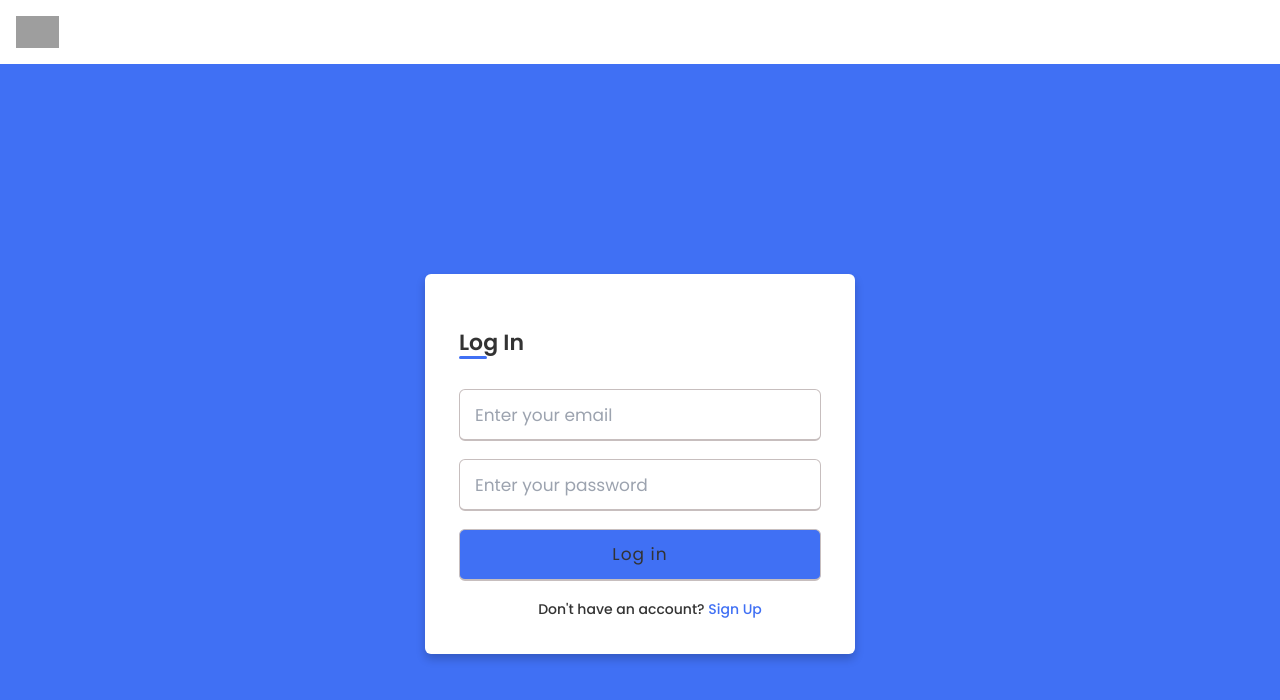
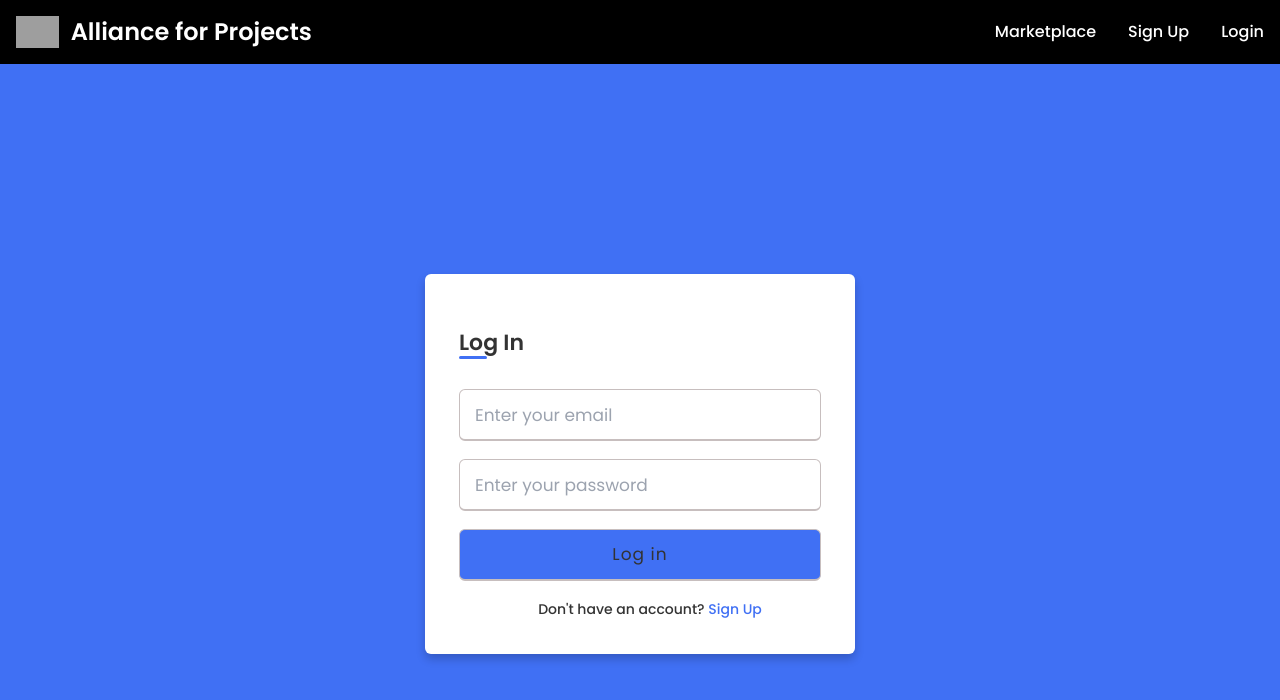
Before and after one commit to Tahsin2020/FAQ-Generator, a React (Vite) app in the folder frontend/: page /login in a window 1280 px wide. Shown: the top 700 px of the page. Built offline with nearby package versions, Linux system fonts and the light colour scheme; no server answers; grey boxes are pictures that could not be loaded.

Commit message:
Working version, Home page and navbar need to be fixed. Index page needs to be fixed. Not found needs to be fixed.

```diff
--- a/frontend/src/components/Navbar.tsx
+++ b/frontend/src/components/Navbar.tsx
@@ -11,7 +11,7 @@ const Header = () => {
     Click?: () => Promise<void>;
   };
   const LoggedInLinks = [
-    { Link: "/Tahsin Hasan", Title: "My Page" },
+    { Link: "/user/" + values?.user?.username + "/", Title: "My Page" },
     { Link: "/settings", Title: "Settings" },
     { Link: "/login", Title: "Log out", Click: values?.logout },
   ];
@@ -27,7 +27,7 @@ const Header = () => {
     Links = [...Links, ...LoggedOutLinks];
   }
   return (
-    <nav className=" border-gray-200">
+    <nav className=" border-gray-200 bg-black">
       <div className="max-w-screen-xl flex flex-wrap items-center justify-between mx-auto p-4">
         <Link to={"/"} className="flex items-center">
           <img src={Earth} className="h-8 mr-3" alt="Website Logo" />
--- a/frontend/src/pages/Home.tsx
+++ b/frontend/src/pages/Home.tsx
@@ -43,12 +43,18 @@ const Home = () => {
               <Link to={page.title}>
                 <Typography
                   variant="h2"
-                  style={{ marginTop: "2vh", marginLeft: "2vw" }}
+                  style={{
+                    marginTop: "2vh",
+                    marginLeft: "2vw",
+                    padding: "20px",
+                    backgroundColor: "white",
+                    maxWidth: "50%",
+                  }}
                 >
                   {page.title}
                 </Typography>
               </Link>
-              <div style={{ marginLeft: "20vw" }}>
+              <div style={{ marginLeft: "20vw", backgroundColor: "white" }}>
                 {page.questions.map((question: any, id: number) => {
                   return (
                     <Typography
--- a/frontend/src/pages/Questions.css
+++ b/frontend/src/pages/Questions.css
@@ -6,7 +6,7 @@
 *::after {
   box-sizing: border-box;
 }
-body {
+.body {
   margin: 0;
   padding: 0;
   font-family: "Hind", sans-serif;
```
